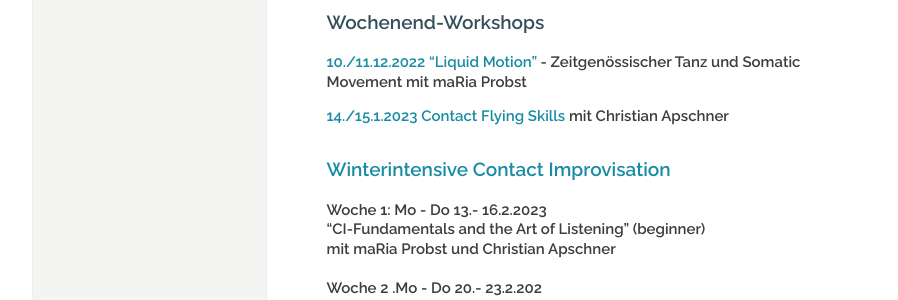
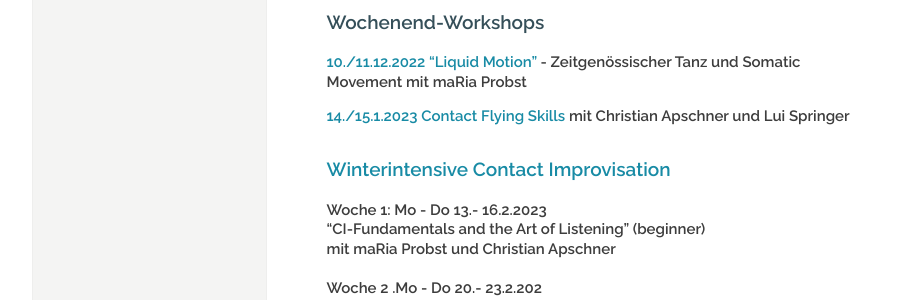
Before and after one commit to manulari/rollingpointat, a Jekyll site: the page built from _pages_de/index.md, in a window 1280 px wide and 900 px high, scrolled down 1640 px. Shown: the part 153-453 px from the top of the window, without its empty margins (152-1050 px from the left). Built offline with Jekyll 4.4.1, drawn with Linux system fonts in a browser that asks for light colours; comment, search, counter and statistics services are not loaded.

Commit message:
Update page (de) “index”

```diff
--- a/_pages_de/index.md
+++ b/_pages_de/index.md
@@ -13,7 +13,7 @@ Fotocredit: https://johannes-stolba.net/photography/
 
 ### Wochenend-Workshop
 
-**[](/workshops#bodywork)[10./11.12.2022 "Liquid Motion"](workshops) - Bewegungsfluss, Kraft und Wandelbarkeit- open level - Zeitgenössischer Tanz und Somatic Movement mit maRia Probst - F﻿rühbucherpreis bis Mo 28.11.22!**
+[](/workshops#bodywork)**[10./11.12.2022 "Liquid Motion"](workshops) - Bewegungsfluss, Kraft und Wandelbarkeit- open level - Zeitgenössischer Tanz und Somatic Movement mit maRia Probst - F﻿rühbucherpreis bis Mo 28.11.22!**
 
 ### Willkommen bei rollingpoint!
 
@@ -51,9 +51,9 @@ Di 20.9.2022 - 31.1.2023, 18.15 – 20.30 (ca.16x)**\
 
 ### Wochenend-Workshops
 
-**[](/workshops#bodywork)[10./11.12.2022 "Liquid Motion"](workshops) - Zeitgenössischer Tanz und Somatic   Movement mit maRia Probst**
+[](/workshops#bodywork)**[10./11.12.2022 "Liquid Motion"](workshops) - Zeitgenössischer Tanz und Somatic   Movement mit maRia Probst**
 
-**[14./15.1.2023 Contact Flying Skills](/workshops#flying) mit Christian Apschner**
+**[14./15.1.2023 Contact Flying Skills](/workshops#flying) mit Christian Apschner und Lui Springer**
 
 ### **[Winterintensive Contact Improvisation](/winterintensive#winterintensive)**
 
```
